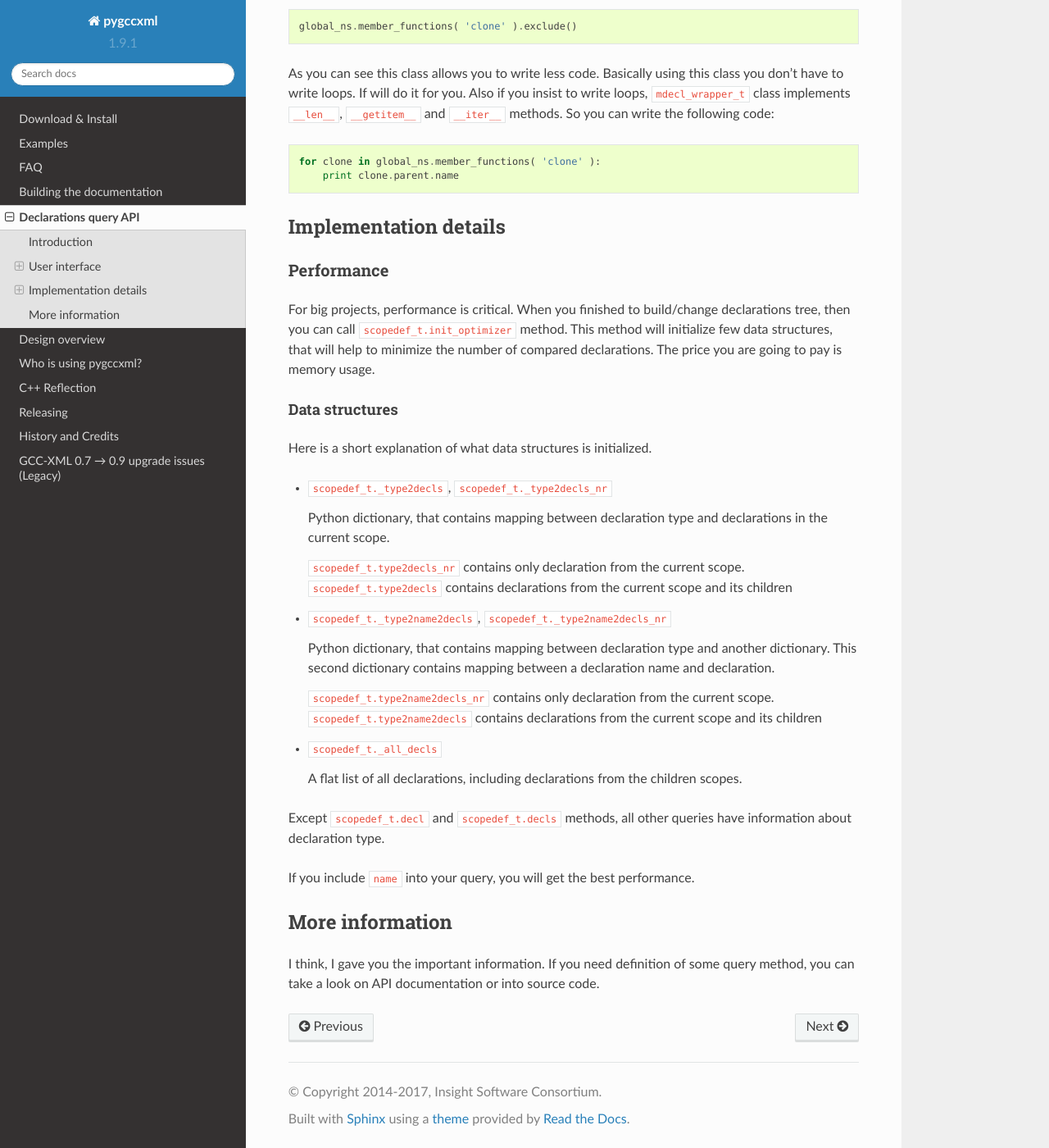
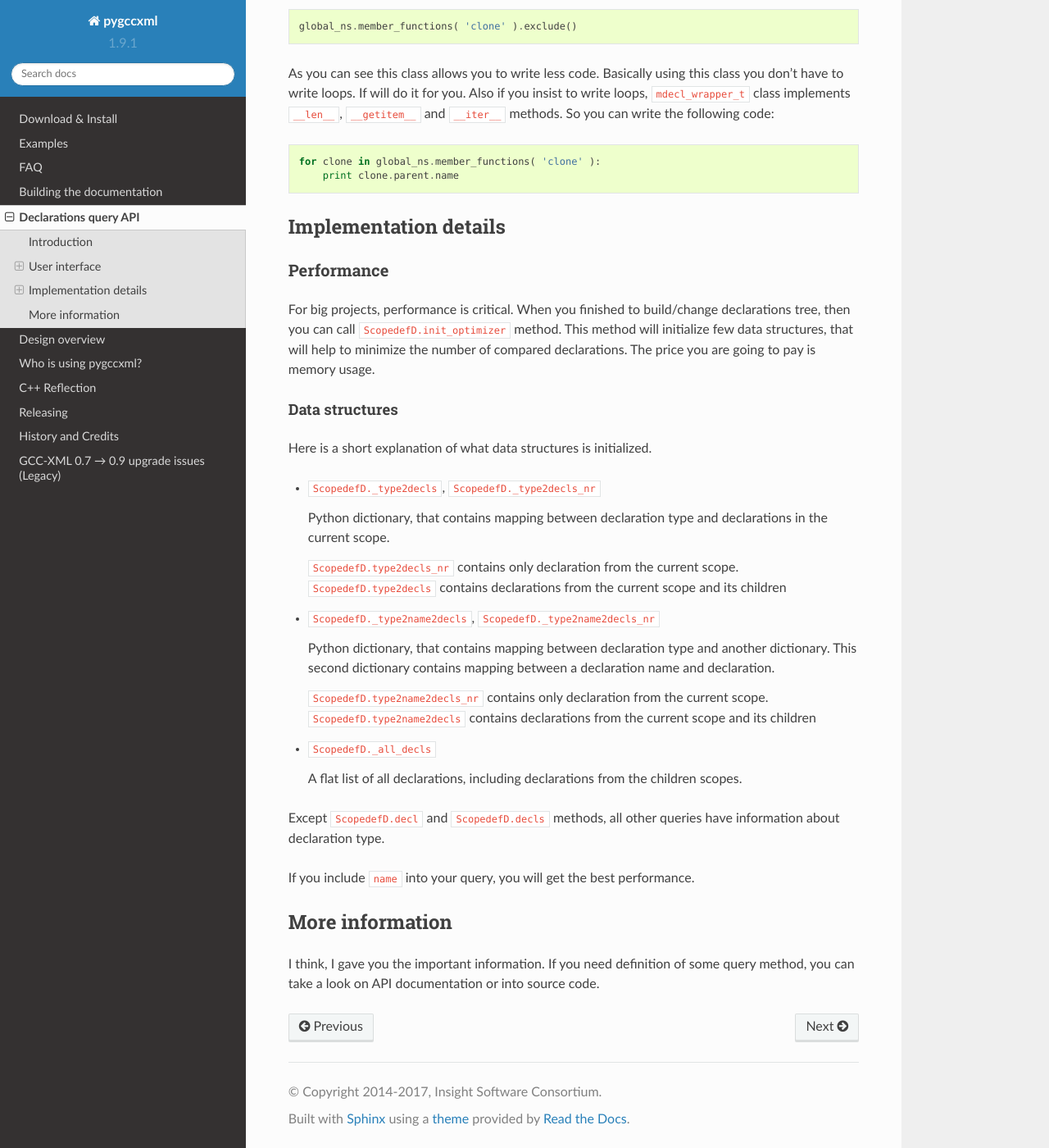
Before and after one commit to CastXML/pygccxml, a Sphinx documentation site: the page built from docs/query_interface.rst, in a window 1280 px wide and 1400 px high, scrolled down 3960 px. Shown: the whole window at 82% size. Built offline with Sphinx 7.4.7 and the Read the Docs theme 2.0.0, drawn with Linux system fonts in a browser that asks for light colours; pages that are not in the unit, such as notebooks, are missing from menus; the version number is read from the project's files by our own code; some of the changed text lies outside the part shown.

Commit message:
Rename scopedef_t to ScopedefD
We will be using the standard CamelCase notation for classes
in the future. The old name is also imported for backward compatibility.

```diff
--- a/docs/design.rst
+++ b/docs/design.rst
@@ -119,10 +119,10 @@ Basically, most of the classes defined in this package are just "set of properti
 has ``parent`` property. This property keeps a reference to the scope declaration
 instance, in which this declaration is defined.
 
-The ``scopedef_t`` class derives from ``DeclarationD``. This class is used to
+The ``ScopedefD`` class derives from ``DeclarationD``. This class is used to
 say - "I may have other declarations inside". The "composite" design pattern is
 used here. ``class_t`` and ``namespace_t`` declaration classes derive from the
-``scopedef_t`` class.
+``ScopedefD`` class.
 
 ------------------
 ``parser`` package
--- a/docs/query_interface.rst
+++ b/docs/query_interface.rst
@@ -38,18 +38,18 @@ User interface
 
 As you already know, ``pygccxml.declarations`` package defines the following classes:
 
-* :class:`scopedef_t <pygccxml.declarations.scopedef.scopedef_t>` - base class
+* :class:`ScopedefD <pygccxml.declarations.scopedef.ScopedefD>` - base class
   for all classes, that can contain other declarations
 
 * :class:`namespace_t  <pygccxml.declarations.namespace.namespace_t>` - derives
-  from :class:`scopedef_t <pygccxml.declarations.scopedef.scopedef_t>` class,
+  from :class:`ScopedefD <pygccxml.declarations.scopedef.ScopedefD>` class,
   represents C++ namespace
 
 * :class:`class_t  <pygccxml.declarations.class_declaration.class_t>` - derives
-  from :class:`scopedef_t <pygccxml.declarations.scopedef.scopedef_t>` class,
+  from :class:`ScopedefD <pygccxml.declarations.scopedef.ScopedefD>` class,
   represents C++ class/struct/union.
 
-So, the query methods defined on ``scopedef_t`` class could be used on instances
+So, the query methods defined on ``ScopedefD`` class could be used on instances
 of ``class_t`` and ``namespace_t`` classes. I am sure you knew that.
 
 Usage examples
@@ -162,7 +162,7 @@ by:
     If ``recursive`` is ``False``, then member function will be searched only
     within current scope.
 
-    What happen if ``recursive`` is ``None``? Well. ``scopedef_t`` class defines
+    What happen if ``recursive`` is ``None``? Well. ``ScopedefD`` class defines
     ``RECURSIVE_DEFAULT`` variable. Its initial value is ``True``. So, if you
     don't pass ``recursive`` argument, the value of ``RECURSIVE_DEFAULT`` variable
     will be used. This "yet another level of indirection" allows you to configure
@@ -245,7 +245,7 @@ Performance
 -----------
 
 For big projects, performance is critical. When you finished to build/change
-declarations tree, then you can call ``scopedef_t.init_optimizer`` method.
+declarations tree, then you can call ``ScopedefD.init_optimizer`` method.
 This method will initialize few data structures, that will help to minimize the
 number of compared declarations. The price you are going to pay is memory usage.
 
@@ -253,28 +253,28 @@ Data structures
 ~~~~~~~~~~~~~~~
 Here is a short explanation of what data structures is initialized.
 
-* ``scopedef_t._type2decls``, ``scopedef_t._type2decls_nr``
+* ``ScopedefD._type2decls``, ``ScopedefD._type2decls_nr``
 
   Python dictionary, that contains mapping between declaration type and
   declarations in the current scope.
 
-  ``scopedef_t.type2decls_nr`` contains only declaration from the current scope.
-  ``scopedef_t.type2decls`` contains declarations from the current scope and its children
+  ``ScopedefD.type2decls_nr`` contains only declaration from the current scope.
+  ``ScopedefD.type2decls`` contains declarations from the current scope and its children
 
-* ``scopedef_t._type2name2decls``, ``scopedef_t._type2name2decls_nr``
+* ``ScopedefD._type2name2decls``, ``ScopedefD._type2name2decls_nr``
 
   Python dictionary, that contains mapping between declaration type and
   another dictionary. This second dictionary contains mapping between
   a declaration name and declaration.
 
-  ``scopedef_t.type2name2decls_nr`` contains only declaration from the current scope.
-  ``scopedef_t.type2name2decls`` contains declarations from the current scope and its children
+  ``ScopedefD.type2name2decls_nr`` contains only declaration from the current scope.
+  ``ScopedefD.type2name2decls`` contains declarations from the current scope and its children
 
-* ``scopedef_t._all_decls``
+* ``ScopedefD._all_decls``
 
   A flat list of all declarations, including declarations from the children scopes.
 
-Except ``scopedef_t.decl`` and ``scopedef_t.decls`` methods, all other queries
+Except ``ScopedefD.decl`` and ``ScopedefD.decls`` methods, all other queries
 have information about declaration type.
 
 If you include ``name`` into your query, you will get the best performance.
--- a/pygccxml/__init__.py
+++ b/pygccxml/__init__.py
@@ -20,7 +20,7 @@ such as other namespaces, classes, functions, etc. Each node in the tree is an
 object of a type derived from the :class:`DeclarationD` class. An inner node
 is always either a namespace :class:`declarations.namespace_t` or a class
 :class:`declarations.class_t`, which are both derived from
-:class:`declarations.scopedef_t` class. Everything else (free functions,
+:class:`declarations.ScopedefD` class. Everything else (free functions,
 member functions, enumerations, variables, etc.) are always a leaf. You will
 find all those declaration classes in the :mod:declarations sub-package.
 
```
Also changed, not shown: 5 other files.
